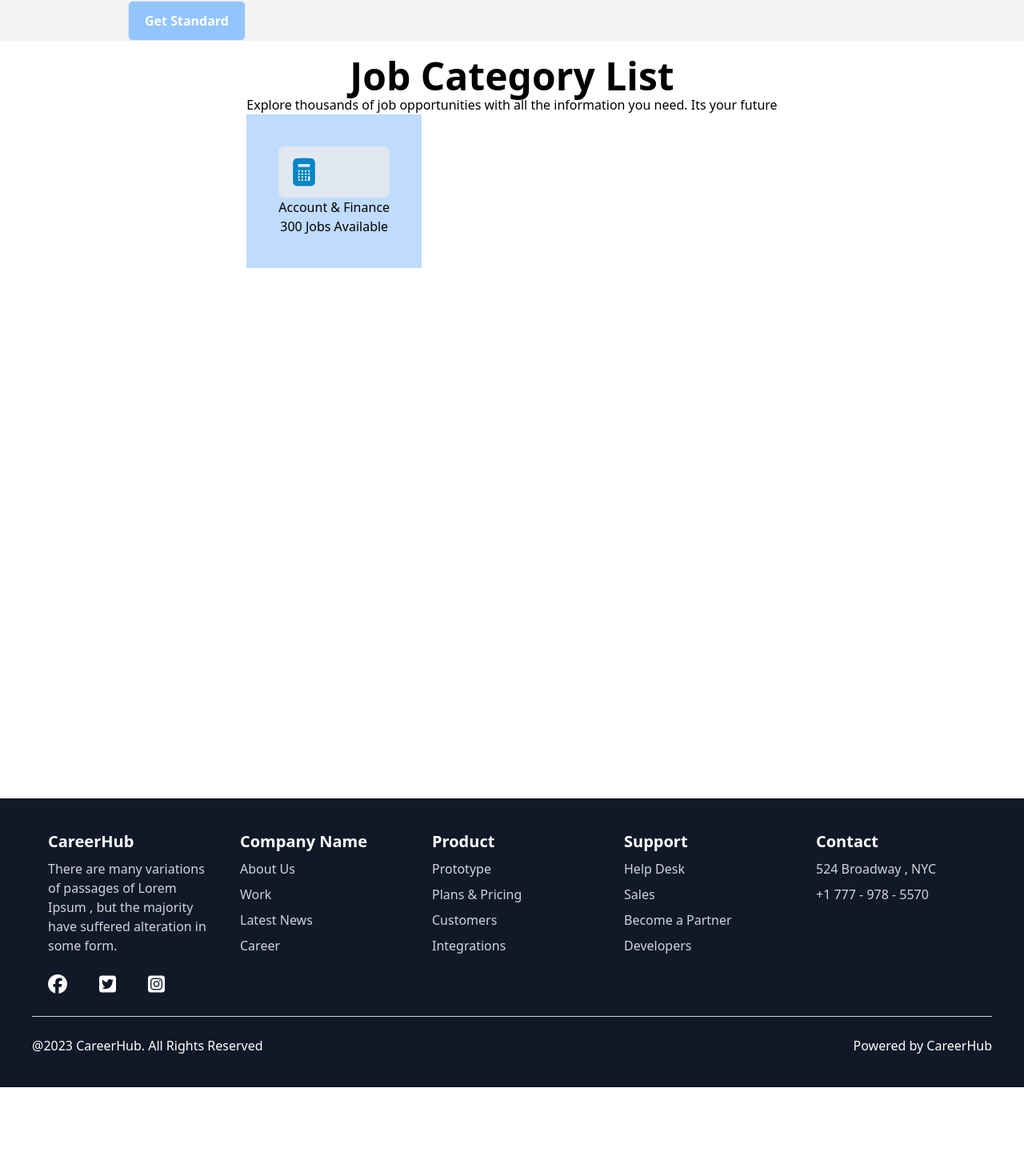
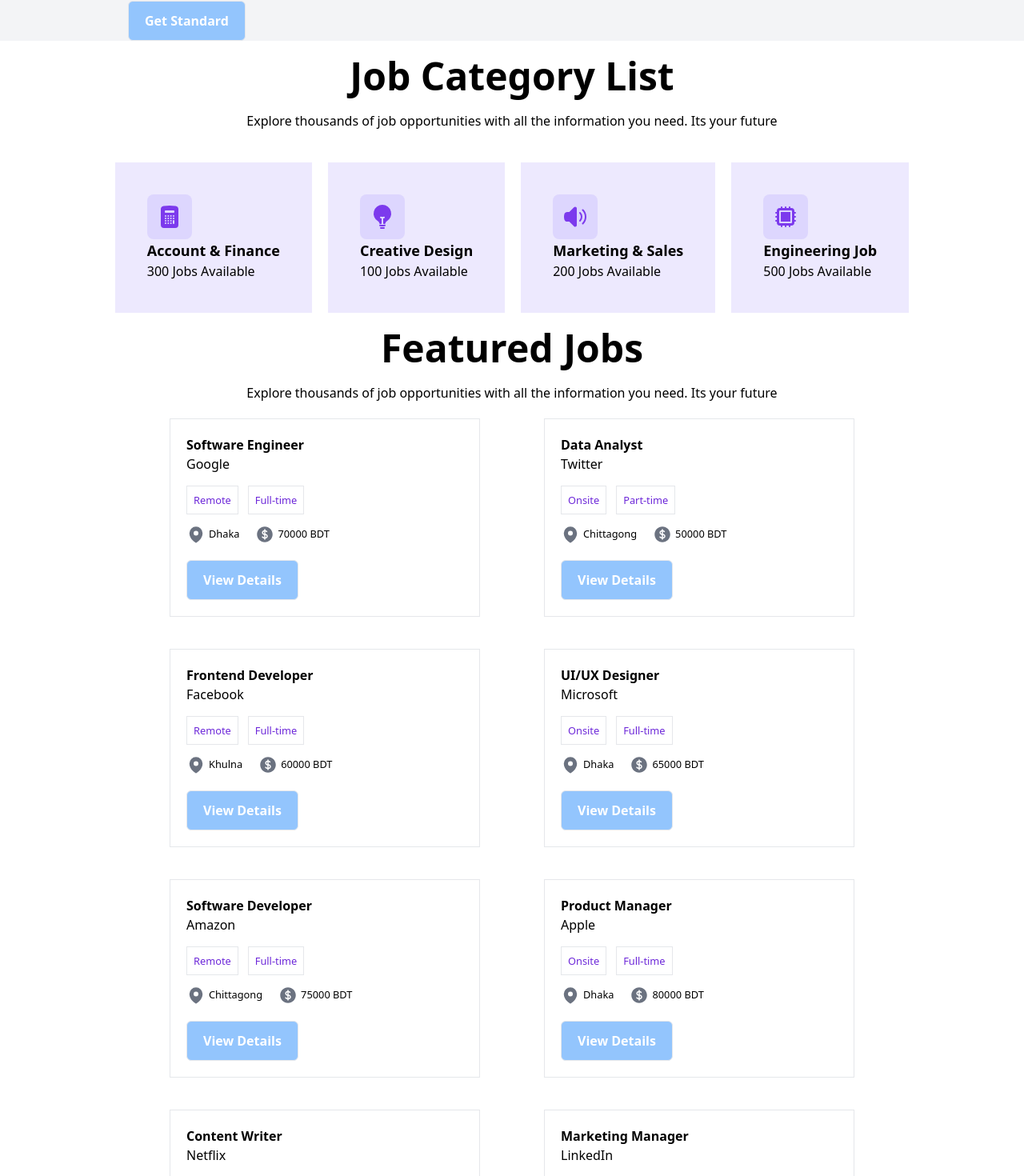
Before and after one commit to annysen/career-hub, a React (Vite) app: page / in a window 1280 px wide. Shown: the part 437-1907 px from the top of the page at 80% size. Before the commit the page ends 1796 px from the top, so only its background shows below. Built offline with nearby package versions, Linux system fonts and the light colour scheme.

Commit message:
job section added. then job item shown using fetch

```diff
--- /dev/null
+++ b/public/fakeDB.json
@@ -0,0 +1,102 @@
+[
+    {
+        "id": 1,
+        "companyName": "Google",
+        "position": "Software Engineer",
+        "logo": "google-logo.png",
+        "jobType": "Remote",
+        "jobTime": "Full-time",
+        "jobLocation": "Dhaka",
+        "salary": 70000
+    },
+    {
+        "id": 2,
+        "companyName": "Twitter",
+        "position": "Data Analyst",
+        "logo": "twitter-logo.png",
+        "jobType": "Onsite",
+        "jobTime": "Part-time",
+        "jobLocation": "Chittagong",
+        "salary": 50000
+    },
+    {
+        "id": 3,
+        "companyName": "Facebook",
+        "position": "Frontend Developer",
+        "logo": "facebook-logo.png",
+        "jobType": "Remote",
+        "jobTime": "Full-time",
+        "jobLocation": "Khulna",
+        "salary": 60000
+    },
+    {
+        "id": 4,
+        "companyName": "Microsoft",
+        "position": "UI/UX Designer",
+        "logo": "microsoft-logo.png",
+        "jobType": "Onsite",
+        "jobTime": "Full-time",
+        "jobLocation": "Dhaka",
+        "salary": 65000
+    },
+    {
+        "id": 5,
+        "companyName": "Amazon",
+        "position": "Software Developer",
+        "logo": "amazon-logo.png",
+        "jobType": "Remote",
+        "jobTime": "Full-time",
+        "jobLocation": "Chittagong",
+        "salary": 75000
+    },
+    {
+        "id": 6,
+        "companyName": "Apple",
+        "position": "Product Manager",
+        "logo": "apple-logo.png",
+        "jobType": "Onsite",
+        "jobTime": "Full-time",
+        "jobLocation": "Dhaka",
+        "salary": 80000
+    },
+    {
+        "id": 7,
+        "companyName": "Netflix",
+        "position": "Content Writer",
+        "logo": "netflix-logo.png",
+        "jobType": "Remote",
+        "jobTime": "Part-time",
+        "jobLocation": "Khulna",
+        "salary": 55000
+    },
+    {
+        "id": 8,
+        "companyName": "LinkedIn",
+        "position": "Marketing Manager",
+        "logo": "linkedin-logo.png",
+        "jobType": "Onsite",
+        "jobTime": "Full-time",
+        "jobLocation": "Chittagong",
+        "salary": 70000
+    },
+    {
+        "id": 9,
+        "companyName": "Tesla",
+        "position": "Hardware Engineer",
+        "logo": "tesla-logo.png",
+        "jobType": "Remote",
+        "jobTime": "Full-time",
+        "jobLocation": "Dhaka",
+        "salary": 85000
+    },
+    {
+        "id": 10,
+        "companyName": "Uber",
+        "position": "Driver",
+        "logo": "uber-logo.png",
+        "jobType": "Onsite",
+        "jobTime": "Part-time",
+        "jobLocation": "Chittagong",
+        "salary": 30000
+    }
+]
--- /dev/null
+++ b/src/Components/Job.jsx
@@ -0,0 +1,30 @@
+import { CurrencyDollarIcon, MapPinIcon } from "@heroicons/react/24/solid";
+
+const Job = ({ job }) => {
+  const { companyName, position, logo, jobType, jobTime, jobLocation, salary } =
+    job;
+  console.log(job);
+  return (
+    <div className="border p-5 mx-5">
+      <h1 className="font-bold">{position}</h1>
+      <p>{companyName}</p>
+      <div className="mt-5 ">
+        <small className="border p-2 text-violet-700 mr-3 ">{jobType}</small>
+        <small className="border p-2 text-violet-700 mr-3 ">{jobTime}</small>
+      </div>
+      <div className="flex gap-5 items-center mt-5 ">
+        <div className="flex gap-1 items-center">
+          <MapPinIcon className="h-6 w-6 text-gray-500"></MapPinIcon>
+          <small>{jobLocation}</small>
+        </div>
+        <div className="flex gap-1 items-center">
+          <CurrencyDollarIcon className="h-6 w-6 text-gray-500"></CurrencyDollarIcon>
+          <small>{salary} BDT</small>
+        </div>
+      </div>
+      <button className="btn-primary mt-5">View Details</button>
+    </div>
+  );
+};
+
+export default Job;
--- /dev/null
+++ b/src/Components/JobTitle.jsx
@@ -0,0 +1,43 @@
+import {
+  CalculatorIcon,
+  CpuChipIcon,
+  LightBulbIcon,
+  SpeakerWaveIcon,
+} from "@heroicons/react/24/solid";
+
+const JobTitle = () => {
+  return (
+    <div className="flex flex-col md:flex-row gap-5 justify-between  py-5 mx-5 md:mx-auto">
+      <div className="  bg-violet-100 p-10">
+        <div className=" bg-violet-200 w-14 h-14 p-3 flex justify-center items-center rounded-lg ">
+          <CalculatorIcon className="h-10 w-10 text-violet-600 "></CalculatorIcon>
+        </div>
+        <h1 className="text-lg font-bold">Account & Finance</h1>
+        <p>300 Jobs Available</p>
+      </div>
+      <div className="bg-violet-100 p-10">
+        <div className="bg-violet-200 w-14 h-14 p-3 flex justify-center items-center rounded-lg  ">
+          <LightBulbIcon className="h-10 w-10 text-violet-600 "></LightBulbIcon>
+        </div>
+        <h1 className="text-lg font-bold">Creative Design</h1>
+        <p>100 Jobs Available</p>
+      </div>
+      <div className="bg-violet-100 p-10">
+        <div className="bg-violet-200 w-14 h-14 p-3 flex justify-center items-center rounded-lg  ">
+          <SpeakerWaveIcon className="h-10 w-10 text-violet-600 "></SpeakerWaveIcon>
+        </div>
+        <h1 className="text-lg font-bold">Marketing & Sales</h1>
+        <p>200 Jobs Available</p>
+      </div>
+      <div className="bg-violet-100 p-10">
+        <div className="bg-violet-200 w-14 h-14 p-3 flex justify-center items-center rounded-lg  ">
+          <CpuChipIcon className="h-10 w-10 text-violet-600 "></CpuChipIcon>
+        </div>
+        <h1 className="text-lg font-bold">Engineering Job</h1>
+        <p>500 Jobs Available</p>
+      </div>
+    </div>
+  );
+};
+
+export default JobTitle;
--- a/src/Components/Jobs.jsx
+++ b/src/Components/Jobs.jsx
@@ -1,25 +1,35 @@
-import { CalculatorIcon } from "@heroicons/react/24/solid";
+import { useLoaderData } from "react-router-dom";
+import JobTitle from "./JobTitle";
+import Job from "./Job";
 
 const Jobs = () => {
+  const jobs = useLoaderData();
+
   return (
     <div>
       <div className="flex justify-center mt-5">
-        <div className=" text-center">
-          <h1 className="font-extrabold text-5xl">Job Category List</h1>
-          <p>
+        <div>
+          <h1 className="text-center font-extrabold text-5xl">
+            Job Category List
+          </h1>
+          <p className="text-center py-5">
             Explore thousands of job opportunities with all the information you
             need. Its your future
           </p>
-          <div className="flex flex-col md:flex-row gap-5 justify-between ">
-            <div className="bg-blue-200 p-10">
-              <div className="bg-slate-200 p-3 rounded-lg ">
-                <CalculatorIcon className="h-10 w-10 text-sky-600 "></CalculatorIcon>
-              </div>
-              <h1>Account & Finance</h1>
-              <p>300 Jobs Available</p>
-            </div>
-          </div>
+          <JobTitle></JobTitle>
         </div>
+      </div>
+      <div>
+        <h1 className="text-center font-extrabold text-5xl">Featured Jobs</h1>
+        <p className="text-center py-5">
+          Explore thousands of job opportunities with all the information you
+          need. Its your future
+        </p>
+      </div>
+      <div className="grid grid-cols-1 md:grid-cols-2 gap-10 md:mx-48">
+        {jobs.map((job) => (
+          <Job key={job.id} job={job}></Job>
+        ))}
       </div>
     </div>
   );
--- a/src/Components/Layout.jsx
+++ b/src/Components/Layout.jsx
@@ -1,4 +1,3 @@
-import React from "react";
 import Home from "./Home";
 import { Outlet } from "react-router-dom";
 import Footer from "./Footer";
--- a/src/main.jsx
+++ b/src/main.jsx
@@ -12,6 +12,7 @@
     path: "/",
     element: <Layout />,
     errorElement: <Error></Error>,
+    loader: () => fetch("../public/fakeDB.json"),
   },
 ]);
 
```
